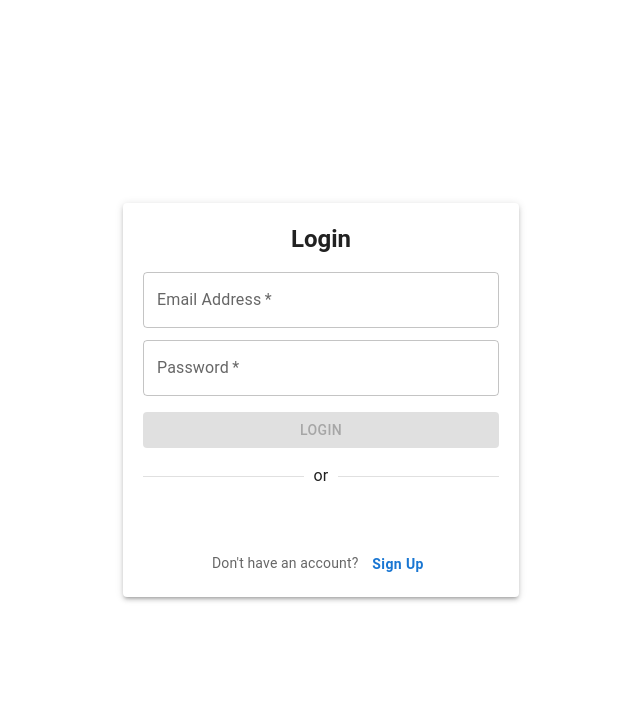
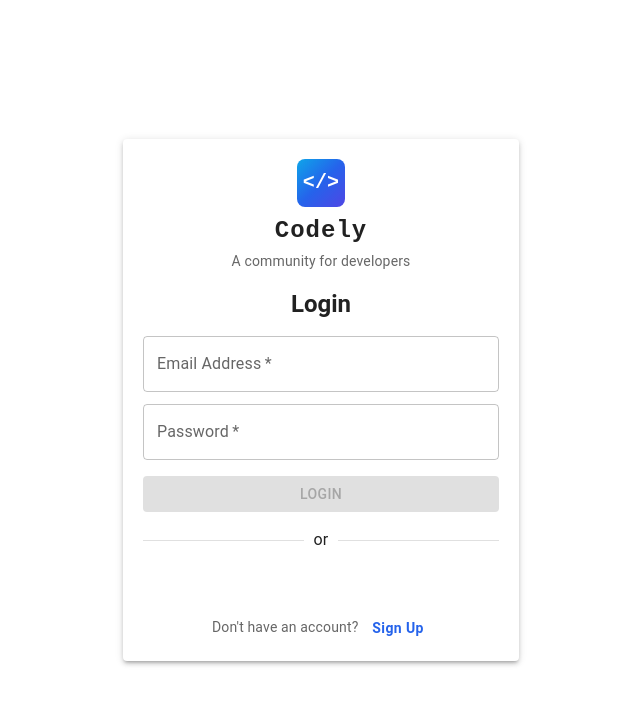
Before and after one commit to giladd123/colman-advanced-web-apps, a React (Vite) app in the folder client/: page /auth in a window 1280 px wide. Shown: the top 704 px of the page, without its empty margins (319-959 px from the left). Built offline with nearby package versions, Linux system fonts and the light colour scheme; no server answers; some icons are missing.

Commit message:
rebrand the app as code forum

```diff
--- a/client/index.html
+++ b/client/index.html
@@ -4,7 +4,7 @@
     <meta charset="UTF-8" />
     <link rel="icon" type="image/svg+xml" href="/vite.svg" />
     <meta name="viewport" content="width=device-width, initial-scale=1.0" />
-    <title>client</title>
+    <title>Codely</title>
   </head>
   <body>
     <div id="root"></div>
--- a/client/src/components/Navbar.tsx
+++ b/client/src/components/Navbar.tsx
@@ -35,7 +35,8 @@ const Navbar: React.FC = () => {
 
     const handleProfileUpdated = () => fetchData();
     window.addEventListener("profile-updated", handleProfileUpdated);
-    return () => window.removeEventListener("profile-updated", handleProfileUpdated);
+    return () =>
+      window.removeEventListener("profile-updated", handleProfileUpdated);
   }, [userId]);
 
   const handleLogoClick = () => {
@@ -51,7 +52,7 @@ const Navbar: React.FC = () => {
   };
 
   return (
-    <AppBar position="static" sx={{ boxShadow: 1, bgcolor: "#8134af" }}>
+    <AppBar position="static" sx={{ boxShadow: 1, bgcolor: "#1e293b" }}>
       <Toolbar
         sx={{
           display: "flex",
@@ -59,7 +60,7 @@ const Navbar: React.FC = () => {
           alignItems: "center",
         }}
       >
-        {/* Brand: Vibely + Logo */}
+        {/* Brand: Codely + Logo */}
         <Box
           onClick={handleLogoClick}
           sx={{
@@ -77,45 +78,33 @@ const Navbar: React.FC = () => {
             sx={{
               width: 38,
               height: 38,
-              borderRadius: "50%",
+              borderRadius: 2,
               background:
-                "linear-gradient(135deg, #f58529 0%, #dd2a7b 50%, #8134af 100%)",
+                "linear-gradient(135deg, #0ea5e9 0%, #2563eb 50%, #4f46e5 100%)",
               display: "flex",
               alignItems: "center",
               justifyContent: "center",
               mr: 1,
               boxShadow: 1,
+              fontWeight: 700,
+              color: "#fff",
+              fontSize: 16,
+              fontFamily: "'Fira Code', 'Courier New', monospace",
             }}
           >
-            <Box
-              sx={{
-                width: 22,
-                height: 22,
-                borderRadius: "50%",
-                background: "#fff",
-                display: "flex",
-                alignItems: "center",
-                justifyContent: "center",
-                fontWeight: 700,
-                color: "#dd2a7b",
-                fontSize: 18,
-                letterSpacing: 0.5,
-              }}
-            >
-              V
-            </Box>
+            {"</>"}
           </Box>
           <Typography
             variant="h6"
             sx={{
               fontWeight: 700,
               letterSpacing: 1.2,
-              fontFamily: "Montserrat, Arial, sans-serif",
+              fontFamily: "'Fira Code', 'Courier New', monospace",
               color: "#fff",
               fontSize: { xs: 18, sm: 22 },
             }}
           >
-            Vibely
+            Codely
           </Typography>
         </Box>
 
@@ -131,12 +120,13 @@ const Navbar: React.FC = () => {
         </IconButton>
 
         {/* User Profile */}
-        <IconButton
+        <Box
           onClick={handleProfileClick}
           sx={{
             display: "flex",
             alignItems: "center",
             gap: 1,
+            cursor: "pointer",
             transition: "opacity 0.3s ease",
             "&:hover": {
               opacity: 0.8,
@@ -152,7 +142,7 @@ const Navbar: React.FC = () => {
               overflow: "hidden",
               textOverflow: "ellipsis",
               whiteSpace: "nowrap",
-              color: "inherit",
+              color: "#fff",
             }}
           >
             {username}
@@ -161,7 +151,7 @@ const Navbar: React.FC = () => {
             <Avatar
               alt={username}
               src={profileImage}
-              sx={{ width: 40, height: 40 }}
+              sx={{ width: 40, height: 40, color: "rgba(255,255,255, 1)" }}
             />
           ) : (
             <Avatar
@@ -171,7 +161,7 @@ const Navbar: React.FC = () => {
               {username?.charAt(0).toUpperCase() || "U"}
             </Avatar>
           )}
-        </IconButton>
+        </Box>
       </Toolbar>
     </AppBar>
   );
--- a/client/src/main.tsx
+++ b/client/src/main.tsx
@@ -15,10 +15,10 @@ if (!GOOGLE_CLIENT_ID) {
 const theme = createTheme({
   palette: {
     primary: {
-      main: '#1976d2',
+      main: '#2563eb',
     },
     secondary: {
-      main: '#dc004e',
+      main: '#0ea5e9',
     },
   },
   typography: {
--- a/client/src/pages/Auth.tsx
+++ b/client/src/pages/Auth.tsx
@@ -133,6 +133,40 @@ const Auth: React.FC = () => {
         }}
       >
         <Paper elevation={3} sx={{ padding: 2.5, width: "100%" }}>
+          <Box sx={{ display: "flex", flexDirection: "column", alignItems: "center", mb: 2 }}>
+            <Box
+              sx={{
+                width: 48,
+                height: 48,
+                borderRadius: 2,
+                background:
+                  "linear-gradient(135deg, #0ea5e9 0%, #2563eb 50%, #4f46e5 100%)",
+                display: "flex",
+                alignItems: "center",
+                justifyContent: "center",
+                fontWeight: 700,
+                color: "#fff",
+                fontSize: 20,
+                fontFamily: "'Fira Code', 'Courier New', monospace",
+                mb: 1,
+              }}
+            >
+              {"</>"}
+            </Box>
+            <Typography
+              variant="h5"
+              sx={{
+                fontWeight: 700,
+                fontFamily: "'Fira Code', 'Courier New', monospace",
+                letterSpacing: 1,
+              }}
+            >
+              Codely
+            </Typography>
+            <Typography variant="body2" color="textSecondary" sx={{ mt: 0.5 }}>
+              A community for developers
+            </Typography>
+          </Box>
           <Typography
             variant="h5"
             component="h1"
--- a/client/src/pages/NewPost.tsx
+++ b/client/src/pages/NewPost.tsx
@@ -96,7 +96,7 @@ const NewPost: React.FC = () => {
               overflow: "hidden",
               mb: 3,
               "&:hover": {
-                borderColor: imagePreview ? "transparent" : "#8134af",
+                borderColor: imagePreview ? "transparent" : "#2563eb",
               },
             }}
           >
@@ -137,7 +137,7 @@ const NewPost: React.FC = () => {
 
           {/* Content */}
           <TextField
-            label="What's on your mind?"
+            label="Share your code snippet or question..."
             value={content}
             onChange={(e) => setContent(e.target.value)}
             multiline
@@ -156,8 +156,8 @@ const NewPost: React.FC = () => {
               onClick={handleSubmit}
               disabled={submitting || !selectedFile || !content.trim()}
               sx={{
-                bgcolor: "#8134af",
-                "&:hover": { bgcolor: "#6a2b91" },
+                bgcolor: "#2563eb",
+                "&:hover": { bgcolor: "#1d4ed8" },
               }}
             >
               {submitting ? <CircularProgress size={20} /> : "Post"}
```
Also changed, not shown: 2 other files (tests, documents, lock files or other folders).
